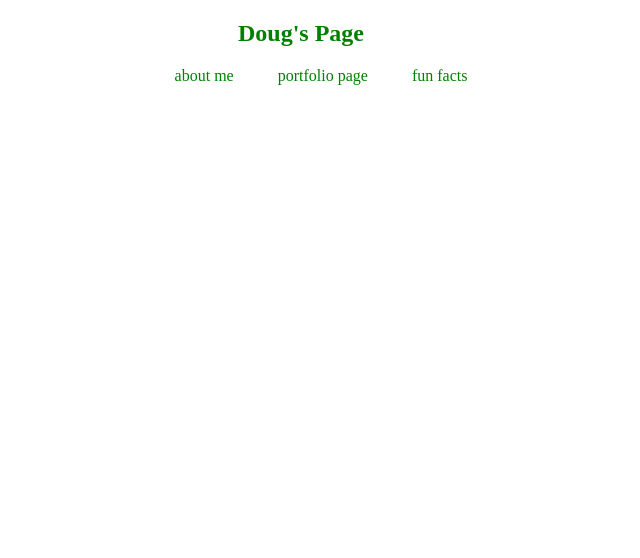
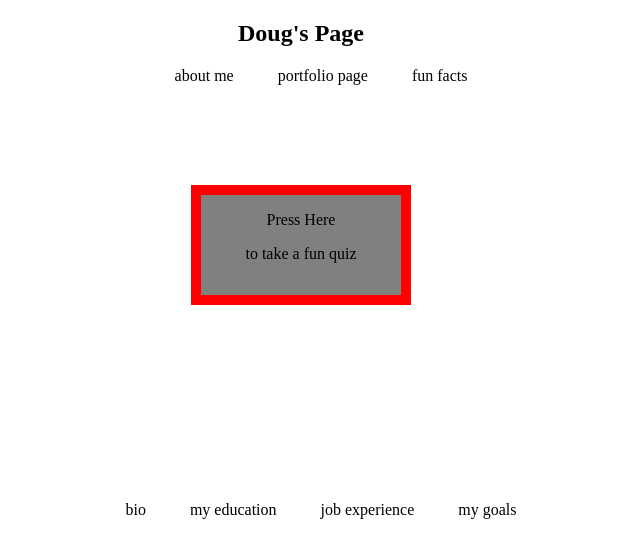
Before and after one commit to dougachrist/about_me, a plain HTML site: page index.html in a window 1280 px wide. Shown: the whole page, without its empty margins (339-979 px from the left). Drawn offline with Linux system fonts and the light colour scheme.

Commit message:
add CSS for button

```diff
--- a/index.html
+++ b/index.html
@@ -13,7 +13,22 @@
           <li class="navList">fun facts</li>
         </ul>
     </nav>
+  <div class="quizSection">
+    <section>
+      <div class="quizButton">
+        <p>Press Here</p>
+        <p>to take a fun quiz</P>
+      </div>
+  </div>
   <!-- <script src="app.js"> -->
   <!-- </script> -->
+    </section>
+    <footer>
+      <ul>
+        <li class="navList">bio</li>
+        <li class="navList">my education</li>
+        <li class="navList">job experience</li>
+        <li class="navList">my goals</li>
+    </footer>
 </body>
 </html>
--- a/style.css
+++ b/style.css
@@ -1,6 +1,3 @@
-* {
-  color: green;
-}
 
 .navList {
   display: inline;
@@ -14,3 +11,25 @@ h1 {
 ul {
   text-align: center;
 }
+
+.quizSection {
+  width: 300px;
+  height: 300px;
+  margin: auto;
+}
+
+.quizButton {
+  width: 200px;
+  height: 100px;
+  background-color: gray;
+  border: 10px solid red;
+  margin: 100px auto 100px auto;
+  padding: auto;
+  text-align: center;
+  color: black;
+
+}
+
+.quizButton p {
+  padding: auto;
+}
```
Lines whose indentation alone changed are shown as unchanged.
